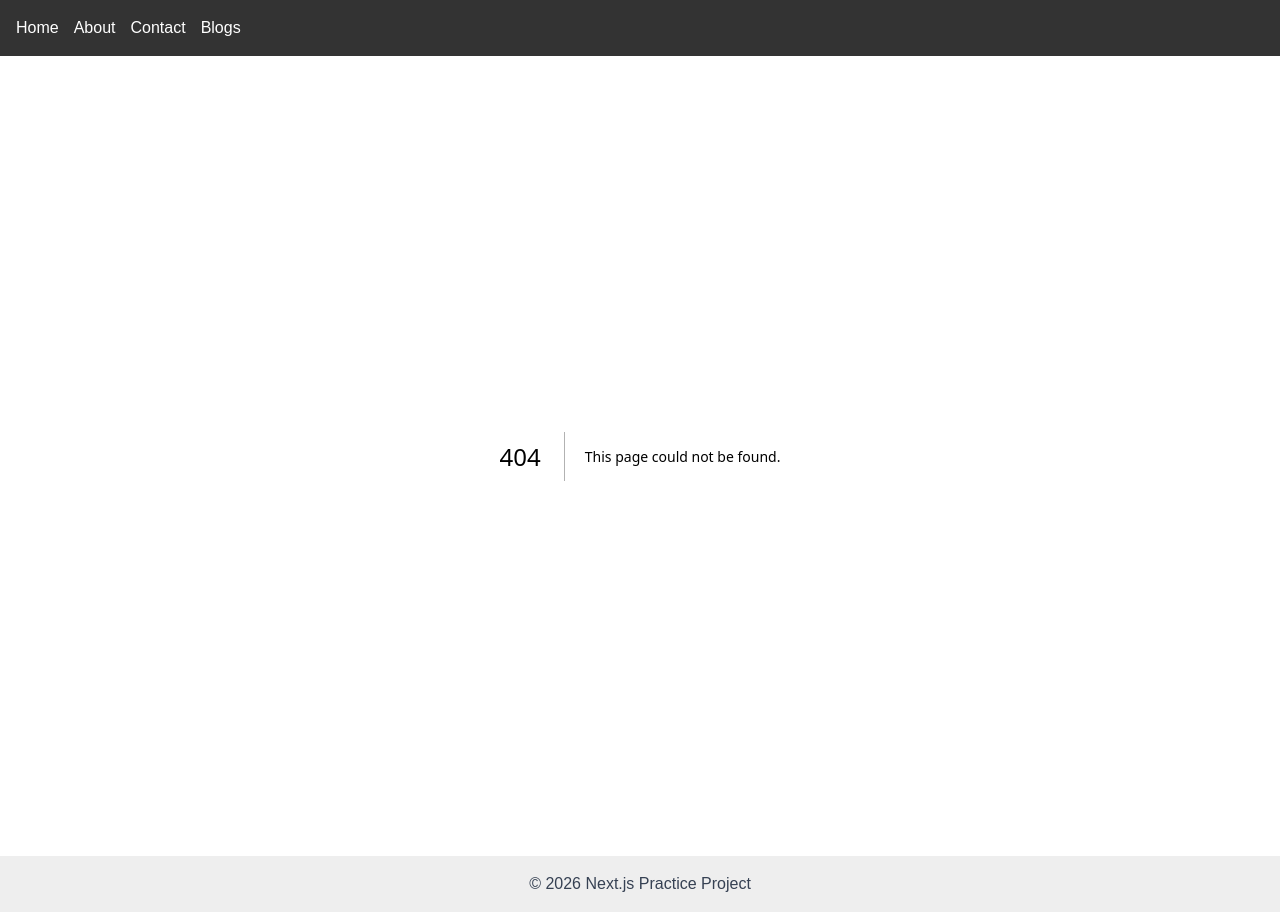
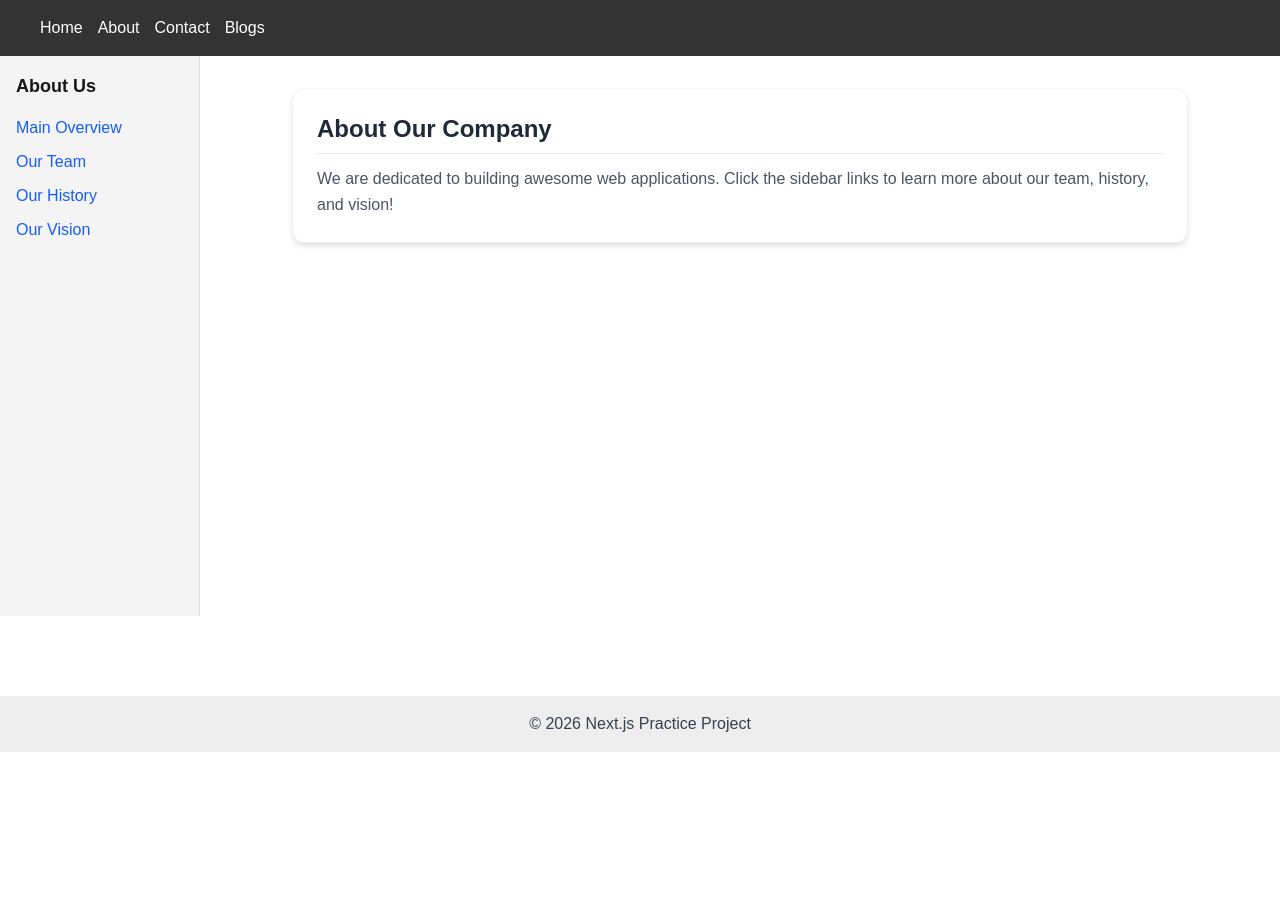
Before and after one commit to nurislam243/ph-nextjs-practice, a Next.js app: page /about in a window 1280 px wide. Before the commit this address had no page. After the commit the page ends 800 px from the top, so only its background shows below. Built offline with nearby package versions, Linux system fonts and the light colour scheme.

Commit message:
feat: added about page

```diff
--- /dev/null
+++ b/src/app/about/layout.tsx
@@ -0,0 +1,47 @@
+import Link from "next/link";
+
+export default function AboutLayout({
+  children,
+}: {
+  children: React.ReactNode;
+}) {
+  return (
+    <div className="flex min-h-[70vh]">
+      {/* Sidebar for Sub-pages */}
+      <aside className="w-50 bg-[#f4f4f4] p-4 border-r border-[#ddd]">
+        <h3 className="font-bold text-lg mb-4">About Us</h3>
+        <ul className="list-none p-0 m-0">
+          <li className="mb-2.5">
+            <Link href="/about" className="text-blue-600 hover:underline">
+              Main Overview
+            </Link>
+          </li>
+          <li className="mb-2.5">
+            <Link href="/about/team" className="text-blue-600 hover:underline">
+              Our Team
+            </Link>
+          </li>
+          <li className="mb-2.5">
+            <Link
+              href="/about/history"
+              className="text-blue-600 hover:underline"
+            >
+              Our History
+            </Link>
+          </li>
+          <li className="mb-2.5">
+            <Link
+              href="/about/vision"
+              className="text-blue-600 hover:underline"
+            >
+              Our Vision
+            </Link>
+          </li>
+        </ul>
+      </aside>
+
+      {/* Main Content Area for About sub-routes */}
+      <section className="p-8 flex-1">{children}</section>
+    </div>
+  );
+}
--- /dev/null
+++ b/src/app/about/page.tsx
@@ -0,0 +1,13 @@
+export default function AboutPage() {
+  return (
+    <div className="max-w-4xl mx-auto p-6 bg-white rounded-xl shadow-md border border-gray-100">
+      <h2 className="text-2xl font-bold text-gray-800 mb-3 border-b pb-2 border-gray-200">
+        About Our Company
+      </h2>
+      <p className="text-gray-600 text-base leading-relaxed">
+        We are dedicated to building awesome web applications. Click the sidebar
+        links to learn more about our team, history, and vision!
+      </p>
+    </div>
+  );
+}
--- a/src/app/layout.tsx
+++ b/src/app/layout.tsx
@@ -17,7 +17,7 @@ export default function RootLayout({
       <body className="font-sans m-0 p-0">
         {/* Header section */}
         <header className="bg-[#333] p-4 color-white text-white">
-          <nav className="flex gap-3.75">
+          <nav className="flex gap-3.75 max-w-300 mx-auto">
             <Link href="/" className="text-white no-underline hover:underline">
               Home
             </Link>
--- a/src/app/page.tsx
+++ b/src/app/page.tsx
@@ -2,7 +2,7 @@ import Link from "next/link";
 
 export default function HomePage() {
   return (
-    <div className="p-8">
+    <div className="py-8 max-w-300 mx-auto">
       <h1 className="text-3xl font-bold mb-4">
         Welcome to Next.js Multi-Page Practice!{" "}
       </h1>
```
